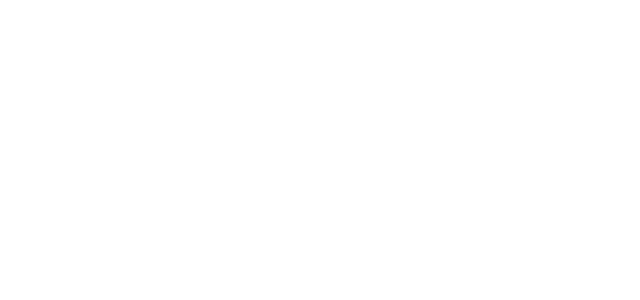
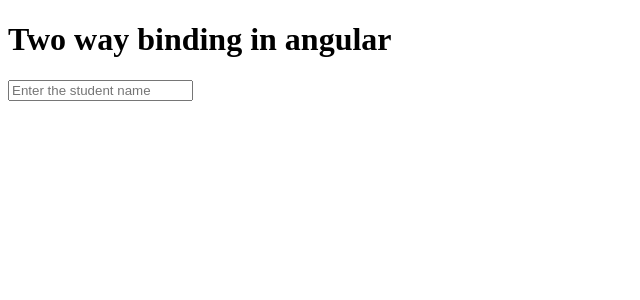
Before and after one commit to ShubhamDev021/Angular_Course, an Angular app: page / in a window 1280 px wide. Shown: the top 300 px of the page, without its empty margins (0-640 px from the left). Built offline with nearby package versions, Linux system fonts and the light colour scheme.

Commit message:
Two way binding in angular

```diff
--- a/src/app/app.component.html
+++ b/src/app/app.component.html
@@ -182,3 +182,8 @@
 @for(user of users_new; track user) {
   <h3>{{user}}</h3>
 } -->
+
+<h1>Two way binding in angular</h1>
+
+<input type="text" name="student_name" id="student_name" placeholder="Enter the student name" [(ngModel)]="student_name">
+<h2>{{student_name}}</h2>
--- a/src/app/app.component.ts
+++ b/src/app/app.component.ts
@@ -2,10 +2,11 @@
 import { RouterOutlet } from '@angular/router';
 import { LoginComponent } from './login/login.component';
 import { ProfileComponent } from './profile/profile.component';
+import { FormsModule } from '@angular/forms';
 
 @Component({
   selector: 'app-root',
-  imports: [RouterOutlet, LoginComponent, ProfileComponent],
+  imports: [RouterOutlet, LoginComponent, ProfileComponent, FormsModule],
   templateUrl: './app.component.html',
   styleUrl: './app.component.css',
   styles: '.component-ts-span-class {font-size: 18px; color: white; background-color: blue;}'
@@ -266,4 +267,12 @@
   //-------------------------------------------
   // for loop contextual variables code ends
   //-------------------------------------------
+
+  //-------------------------------------------
+  // two way binding code starts
+  //-------------------------------------------
+  student_name = ""
+  //-------------------------------------------
+  // two way binding code ends
+  //-------------------------------------------
 }
```
Also changed, not shown: src/important.txt.
